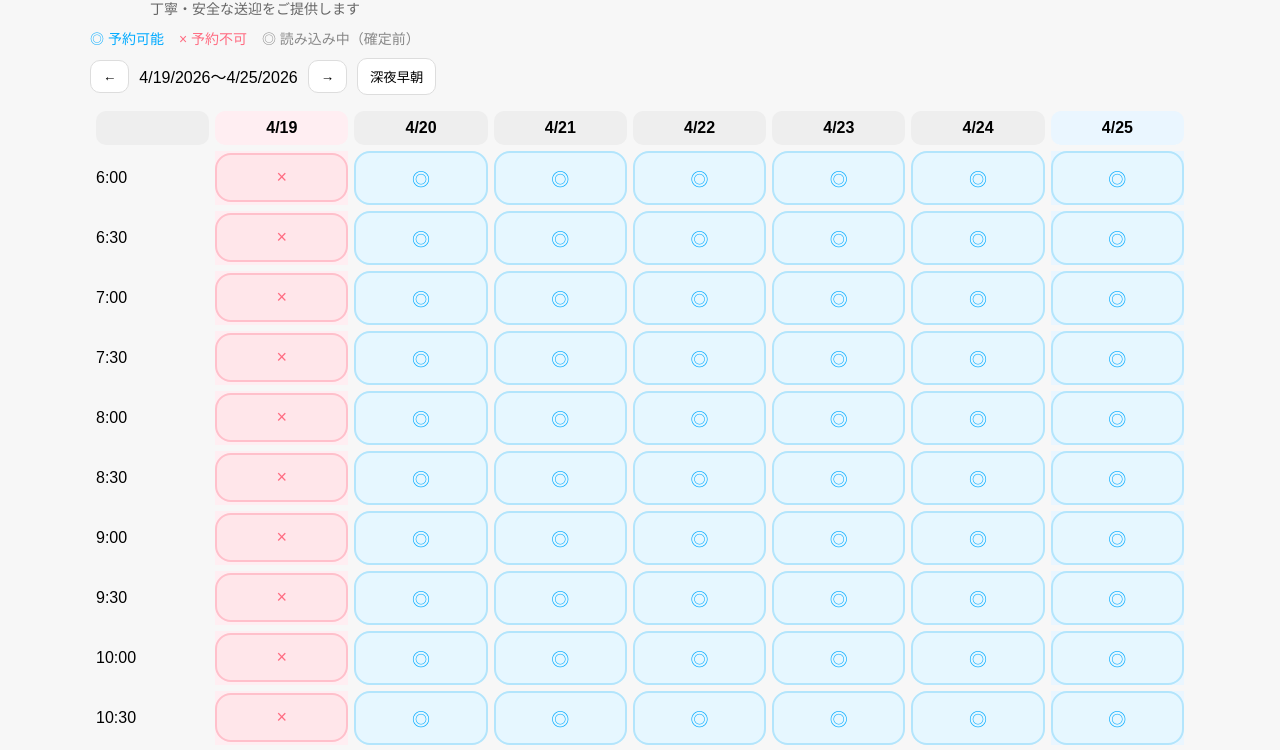
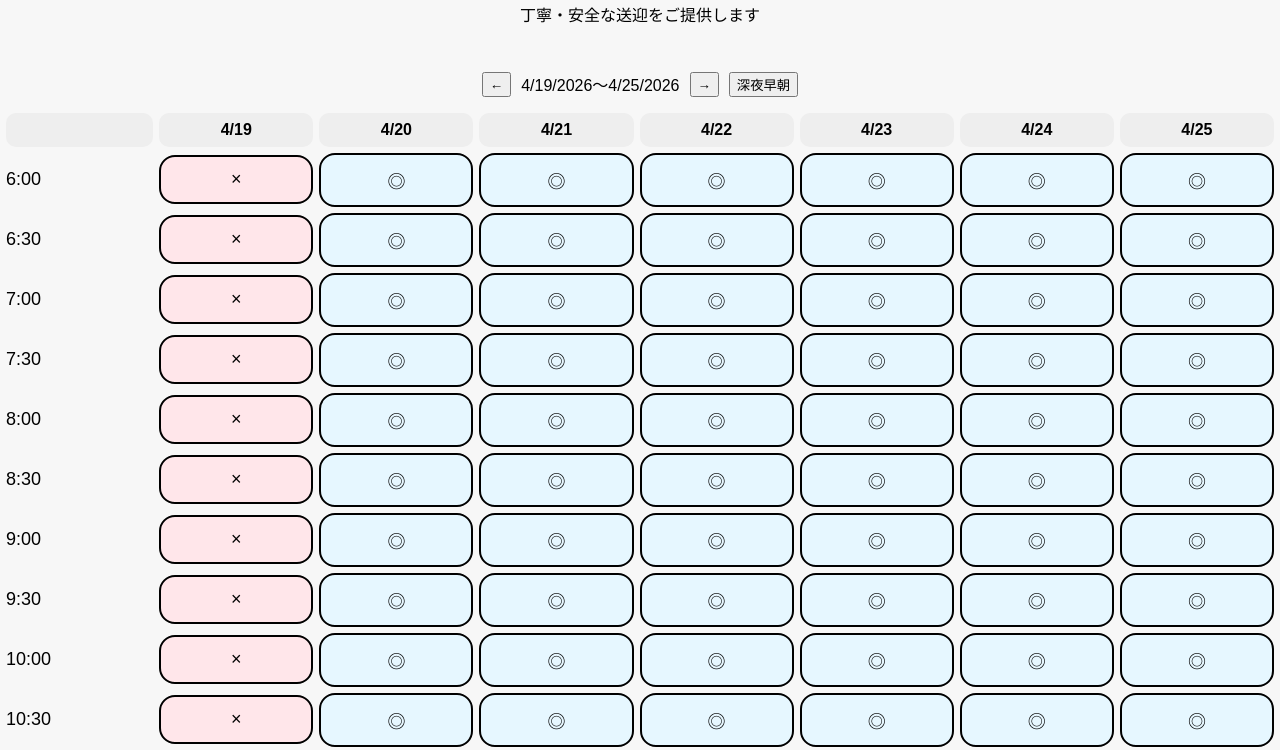
Before and after one commit to infochibafukushi-dotcom/reservation-v4, a plain HTML site: page index.html in a window 1280 px wide. Shown: the part 107-857 px from the top of the page. Drawn offline with Linux system fonts and the light colour scheme.

Commit message:
Add files via upload

```diff
--- a/app.js
+++ b/app.js
@@ -53,40 +53,30 @@ function render(){
   dates.forEach(d=>{
     let th=document.createElement("th");
     th.innerText=(d.getMonth()+1)+"/"+d.getDate();
-    if(d.getDay()==0) th.classList.add("sun");
-    if(d.getDay()==6) th.classList.add("sat");
     tr.appendChild(th);
   });
   table.appendChild(tr);
 
   times.forEach(t=>{
     let tr=document.createElement("tr");
+
     let timeTd=document.createElement("td");
     timeTd.innerText=t;
+    timeTd.style.fontSize="18px";
     tr.appendChild(timeTd);
 
     dates.forEach(d=>{
       let td=document.createElement("td");
-      if(d.getDay()==0) td.classList.add("sun");
-      if(d.getDay()==6) td.classList.add("sat");
 
       let btn=document.createElement("button");
       btn.classList.add("slot");
 
-      btn.classList.add("loading-slot");
-      btn.innerText="◎";
-
-      setTimeout(()=>{
-        let blocked=isPast(d,t);
-        btn.classList.remove("loading-slot");
-        if(blocked){
-          btn.classList.add("ng-slot");
-          btn.innerText="×";
-        }else{
-          btn.classList.add("ok-slot");
-          btn.innerText="◎";
-        }
-      },300);
+      if(isPast(d,t)){
+        btn.innerText="×";
+        btn.classList.add("ng");
+      }else{
+        btn.innerText="◎";
+      }
 
       td.appendChild(btn);
       tr.appendChild(td);
--- a/index.html
+++ b/index.html
@@ -7,22 +7,20 @@
 <link rel="stylesheet" href="style.css">
 </head>
 <body>
-<div class="app">
 
-<header class="top-header">
-  <div class="brand">
-    <img src="logo.png" class="logo">
-    <div>
-      <h1>介護タクシー予約</h1>
-      <p class="sub">丁寧・安全な送迎をご提供します</p>
-    </div>
+<div class="header">
+
+  <!-- 左上 電話 -->
+  <div class="phone">
+    <div class="icon">📞</div>
+    <div class="text">電話予約</div>
   </div>
-</header>
 
-<div class="legend">
-  <span class="ok">◎ 予約可能</span>
-  <span class="ng">× 予約不可</span>
-  <span class="loading">◎ 読み込み中（確定前）</span>
+  <div class="center">
+    <h1>介護タクシー予約</h1>
+    <p>丁寧・安全な送迎をご提供します</p>
+  </div>
+
 </div>
 
 <div class="toolbar">
@@ -34,8 +32,6 @@
 
 <table id="calendar"></table>
 
-</div>
-
 <script src="app.js"></script>
 </body>
 </html>
--- a/style.css
+++ b/style.css
@@ -1,47 +1,64 @@
 body{font-family:sans-serif;background:#f7f7f7;margin:0}
-.app{max-width:1100px;margin:auto;padding:16px}
-.brand{display:flex;gap:10px;align-items:center}
-.logo{width:50px;height:50px;border-radius:12px}
-.sub{margin:0;color:#666;font-size:14px}
+.header{
+  display:flex;
+  align-items:center;
+  justify-content:center;
+  position:relative;
+  padding:20px;
+}
 
-.legend{display:flex;gap:15px;margin:10px 0;font-size:14px}
-.ok{color:#00aaff}
-.ng{color:#ff6b81}
-.loading{color:#888}
+.phone{
+  position:absolute;
+  left:20px;
+  top:20px;
+  text-align:center;
+  cursor:pointer;
+}
 
-.toolbar{display:flex;gap:10px;align-items:center;margin:10px 0}
-button{padding:8px 12px;border-radius:10px;border:1px solid #ddd;background:#fff}
+.phone .icon{
+  font-size:26px;
+}
 
-table{width:100%;border-spacing:6px}
+.phone .text{
+  font-size:12px;
+}
 
-th{background:#eee;border-radius:10px;padding:8px}
-td{padding:0}
+.center{
+  text-align:center;
+}
+
+.toolbar{
+  display:flex;
+  justify-content:center;
+  gap:10px;
+  margin:10px;
+}
+
+table{
+  width:100%;
+  border-spacing:6px;
+}
+
+th{
+  background:#eee;
+  border-radius:10px;
+  padding:8px;
+}
+
+td{
+  padding:0;
+}
 
 .slot{
   width:100%;
   padding:12px;
   border-radius:16px;
-  border:2px solid;
+  border:2px solid #000;
   font-size:18px;
+  background:#e6f7ff;
+  color:#000;
 }
 
-.ok-slot{
-  background:#e6f7ff;
-  border-color:#b3e5fc;
-  color:#00aaff;
+.ng{
+  background:#ffe6ea;
 }
-
-.ng-slot{
-  background:#ffe6ea;
-  border-color:#ffc0cb;
-  color:#ff6b81;
-}
-
-.loading-slot{
-  background:#f2f2f2;
-  border-color:#ddd;
-  color:#999;
-}
-
-.sun{background:#ffeef2}
-.sat{background:#eaf6ff}
```
